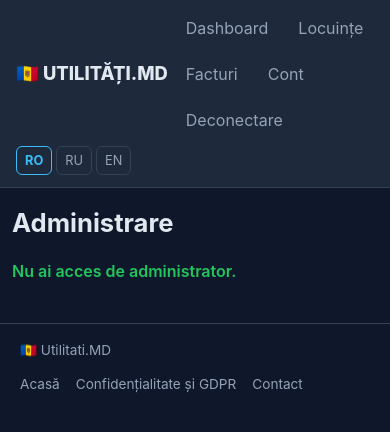
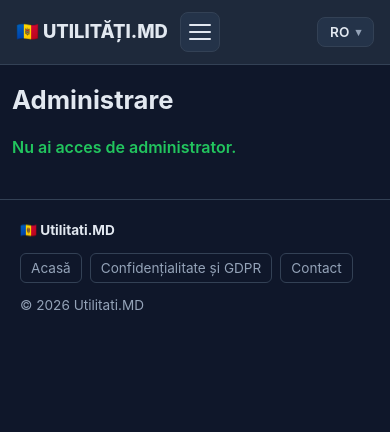
Before and after one commit to vadikonline1/utilitati_md, a FastAPI app: page /admin in a window 390 px wide. Shown: the top 432 px of the page. Run offline with FastAPI, Linux system fonts and the light colour scheme.

Commit message:
Fix profile page lang NameError; responsive dropdown nav, click language selector, styled footer + FAQ

```diff
--- a/app/routers/pages.py
+++ b/app/routers/pages.py
@@ -351,13 +351,14 @@ async def profile_page(request: Request, user_id: int | None = Depends(optional_
     if user_id is None:
         return RedirectResponse("/login", status_code=303)
     prefs = get_notification_prefs(user_id)
+    lang = get_user_lang(user_id) or get_lang(request.cookies.get("lang"))
     return templates.TemplateResponse(
         request, "profile.html",
         _ctx(
             request,
             message=None,
             username=get_username(user_id),
-            user_lang=get_user_lang(user_id) or lang,
+            user_lang=lang,
             emails=prefs["emails"],
             telegram_chat_ids=prefs["telegram"],
             email_configured=_email_cfg(),
@@ -404,13 +405,14 @@ async def profile_notifications_submit(
         str(form.get("telegram_chat_ids", "")),
     )
     prefs = get_notification_prefs(user_id)
+    lang = get_user_lang(user_id) or get_lang(request.cookies.get("lang"))
     return templates.TemplateResponse(
         request, "profile.html",
         _ctx(
             request,
             message=_t("profile_notif_saved"),
             username=get_username(user_id),
-            user_lang=get_user_lang(user_id) or lang,
+            user_lang=lang,
             emails=prefs["emails"],
             telegram_chat_ids=prefs["telegram"],
             email_configured=_email_cfg(),
--- a/app/static/style.css
+++ b/app/static/style.css
@@ -44,12 +44,61 @@ a:hover { text-decoration: underline; }
 .main-nav a { color: var(--muted); padding: 4px 8px; border-radius: 6px; }
 .main-nav a:hover { color: var(--text); background: var(--panel-2); text-decoration: none; }
 .main-nav a.active { color: var(--accent); font-weight: 600; }
-.lang-switch { display: flex; gap: 4px; }
-.lang-switch a {
-  color: var(--muted); padding: 4px 8px; border: 1px solid var(--border); border-radius: 6px; font-size: 0.8rem;
+/* Nav toggle (hamburger) for small screens */
+.nav-toggle {
+  display: none;
+  flex-direction: column;
+  justify-content: center;
+  gap: 5px;
+  width: 40px; height: 40px;
+  padding: 8px;
+  background: var(--panel-2);
+  border: 1px solid var(--border);
+  border-radius: 8px;
+  cursor: pointer;
 }
-.lang-switch a:hover { color: var(--text); text-decoration: none; }
-.lang-switch a.active { color: var(--accent); border-color: var(--accent); font-weight: 700; }
+.nav-toggle-bar { display: block; height: 2px; width: 100%; background: var(--text); border-radius: 2px; }
+
+/* Language selector: click-based dropdown */
+.lang-dropdown { position: relative; }
+.lang-toggle {
+  display: inline-flex; align-items: center; gap: 6px;
+  padding: 6px 12px;
+  background: var(--panel-2);
+  border: 1px solid var(--border);
+  border-radius: 8px;
+  color: var(--text);
+  font-size: 0.85rem; font-weight: 600;
+  cursor: pointer;
+}
+.lang-toggle:hover { border-color: var(--accent-2); }
+.lang-toggle .caret { font-size: 0.7rem; color: var(--muted); }
+.lang-menu {
+  position: absolute; top: calc(100% + 8px); right: 0;
+  min-width: 170px;
+  background: var(--panel);
+  border: 1px solid var(--border);
+  border-radius: var(--radius);
+  box-shadow: 0 10px 30px rgba(0, 0, 0, 0.18);
+  padding: 6px;
+  z-index: 20;
+  opacity: 0;
+  visibility: hidden;
+  transform: translateY(-6px);
+  transition: opacity 0.15s ease, transform 0.15s ease, visibility 0.15s;
+}
+.lang-menu.open { opacity: 1; visibility: visible; transform: translateY(0); }
+.lang-menu a {
+  display: flex; justify-content: space-between; align-items: center; gap: 8px;
+  padding: 8px 10px;
+  border-radius: 6px;
+  color: var(--text);
+  font-size: 0.9rem;
+}
+.lang-menu a:hover { background: var(--panel-2); text-decoration: none; }
+.lang-menu a.active { background: var(--accent); color: #0b1220; font-weight: 700; }
+.lang-menu .lang-code { color: var(--muted); font-size: 0.75rem; }
+.lang-menu a.active .lang-code { color: #0b1220; }
 
 /* Layout */
 main.dashboard { max-width: 1080px; margin: 24px auto; padding: 0 20px; }
@@ -238,14 +287,31 @@ textarea {
 
 button { font-family: inherit; }
 
-/* Responsive */
+/* Responsive: small screens collapse the header nav into a dropdown menu */
 @media (max-width: 760px) {
-  .topbar { flex-wrap: wrap; gap: 10px; padding: 12px 16px; }
+  .topbar { flex-wrap: wrap; gap: 12px; padding: 12px 16px; }
   main.dashboard, .landing { padding: 0 12px; margin-top: 16px; }
   .form-row { flex-direction: column; gap: 10px; }
   .form-actions { flex-direction: row !important; align-items: center; }
   .row-actions { flex-wrap: wrap; }
   .hero h1 { font-size: 1.6rem; }
+
+  .nav-toggle { display: flex; }
+  .lang-dropdown { margin-left: auto; }
+  .main-nav {
+    display: flex;
+    order: 3;
+    flex-basis: 100%;
+    flex-direction: column;
+    gap: 4px;
+    padding: 8px;
+    background: var(--panel);
+    border: 1px solid var(--border);
+    border-radius: var(--radius);
+    box-shadow: 0 10px 30px rgba(0, 0, 0, 0.16);
+  }
+  .main-nav:not(.open) { display: none; }
+  .main-nav a { padding: 10px 12px; border-radius: 8px; font-size: 1rem; }
 }
 
 /* Stack tables into cards on small screens */
@@ -270,13 +336,20 @@ button { font-family: inherit; }
 
 /* Footer */
 .site-footer {
-  display: flex; align-items: center; justify-content: space-between; gap: 14px; flex-wrap: wrap;
-  max-width: 1080px; margin: 40px auto 24px; padding: 16px 20px;
+  display: flex; align-items: center; justify-content: space-between; gap: 16px; flex-wrap: wrap;
+  max-width: 1080px; margin: 40px auto 24px; padding: 20px;
   border-top: 1px solid var(--border); color: var(--muted); font-size: 0.85rem;
 }
-.footer-nav { display: flex; gap: 16px; }
-.footer-nav a { color: var(--muted); }
-.footer-nav a:hover { color: var(--accent); text-decoration: none; }
+.footer-brand { font-weight: 700; color: var(--text); }
+.footer-nav { display: flex; gap: 6px; flex-wrap: wrap; }
+.footer-nav a { color: var(--muted); padding: 4px 10px; border: 1px solid var(--border); border-radius: 6px; }
+.footer-nav a:hover { color: var(--accent); border-color: var(--accent); text-decoration: none; }
+.footer-copy { color: var(--muted); }
+
+@media (max-width: 640px) {
+  .site-footer { flex-direction: column; align-items: flex-start; gap: 12px; }
+  .footer-nav { gap: 8px; }
+}
 
 /* Admin tabs */
 .admin-tabs { display: flex; gap: 8px; margin: 16px 0; flex-wrap: wrap; }
@@ -304,9 +377,15 @@ button { font-family: inherit; }
   background: var(--panel); border: 1px solid var(--border); border-radius: var(--radius);
   margin-bottom: 10px; padding: 14px 18px;
 }
-.faq-item summary { cursor: pointer; font-weight: 600; color: var(--text); }
+.faq-item summary {
+  cursor: pointer; font-weight: 600; color: var(--text); list-style: none;
+  display: flex; align-items: center; justify-content: space-between; gap: 12px;
+}
+.faq-item summary::-webkit-details-marker { display: none; }
+.faq-item summary::after { content: "＋"; color: var(--accent); font-weight: 700; }
+.faq-item[open] summary::after { content: "－"; }
 .faq-item summary:hover { color: var(--accent); }
-.faq-item p { margin: 10px 0 2px; color: var(--muted); }
+.faq-item p { margin: 10px 0 2px; color: var(--muted); line-height: 1.55; }
 
 /* Legal / contact pages */
 .legal { max-width: 760px; margin: 24px auto 40px; }
--- a/app/templates/base.html
+++ b/app/templates/base.html
@@ -9,7 +9,15 @@
 <body>
   <header class="topbar">
     <a class="brand" href="/">🇲🇩 UTILITĂȚI.MD</a>
-    <nav class="main-nav">
+
+    <button class="nav-toggle" id="navToggle" type="button" aria-label="Menu"
+            aria-expanded="false" aria-controls="mainNav">
+      <span class="nav-toggle-bar"></span>
+      <span class="nav-toggle-bar"></span>
+      <span class="nav-toggle-bar"></span>
+    </button>
+
+    <nav class="main-nav" id="mainNav">
       {% block nav %}
       <a href="/dashboard">{{ t('nav_dashboard') }}</a>
       <a href="/homes">{{ t('nav_homes') }}</a>
@@ -19,22 +27,63 @@
       <a href="/logout">{{ t('nav_logout') }}</a>
       {% endblock %}
     </nav>
-    <div class="lang-switch">
-      {% for code, name in langs.items() %}
-        <a href="/set-language/{{ code }}?next={{ request.url.path }}"
-           class="{{ 'active' if code == lang }}">{{ code|upper }}</a>
-      {% endfor %}
+
+    <div class="lang-dropdown" id="langDropdown">
+      <button class="lang-toggle" type="button" id="langToggle"
+              aria-expanded="false" aria-controls="langMenu">
+        {{ lang|upper }} <span class="caret">▾</span>
+      </button>
+      <div class="lang-menu" id="langMenu">
+        {% for code, name in langs.items() %}
+          <a href="/set-language/{{ code }}?next={{ request.url.path }}"
+             class="{{ 'active' if code == lang }}">
+            {{ name }} <span class="lang-code">({{ code|upper }})</span>
+          </a>
+        {% endfor %}
+      </div>
     </div>
   </header>
+
   {% block body %}{% endblock %}
+
   <footer class="site-footer">
-    <span>🇲🇩 {{ t('footer_site') }}</span>
+    <div class="footer-brand">🇲🇩 {{ t('footer_site') }}</div>
     <nav class="footer-nav">
       <a href="/">{{ t('nav_home') }}</a>
       <a href="/privacy">{{ t('nav_privacy') }}</a>
       <a href="/contact">{{ t('nav_contact') }}</a>
     </nav>
+    <div class="footer-copy">© {{ now.year }} {{ t('footer_site') }}</div>
   </footer>
+
   {% block scripts %}{% endblock %}
+  <script>
+    (function () {
+      function setupToggle(openBtn, panel) {
+        if (!openBtn || !panel) return;
+        openBtn.addEventListener('click', function (e) {
+          e.stopPropagation();
+          var isOpen = !panel.classList.contains('open');
+          closeAll();
+          if (isOpen) {
+            panel.classList.add('open');
+            openBtn.setAttribute('aria-expanded', 'true');
+          }
+        });
+      }
+      function closeAll() {
+        document.querySelectorAll('.main-nav, .lang-menu').forEach(function (p) {
+          p.classList.remove('open');
+        });
+        document.querySelectorAll('.nav-toggle, .lang-toggle').forEach(function (b) {
+          b.setAttribute('aria-expanded', 'false');
+        });
+      }
+      setupToggle(document.getElementById('navToggle'), document.getElementById('mainNav'));
+      setupToggle(document.getElementById('langToggle'), document.getElementById('langMenu'));
+      document.addEventListener('click', closeAll);
+      document.addEventListener('keydown', function (e) { if (e.key === 'Escape') closeAll(); });
+    })();
+  </script>
 </body>
 </html>
```
